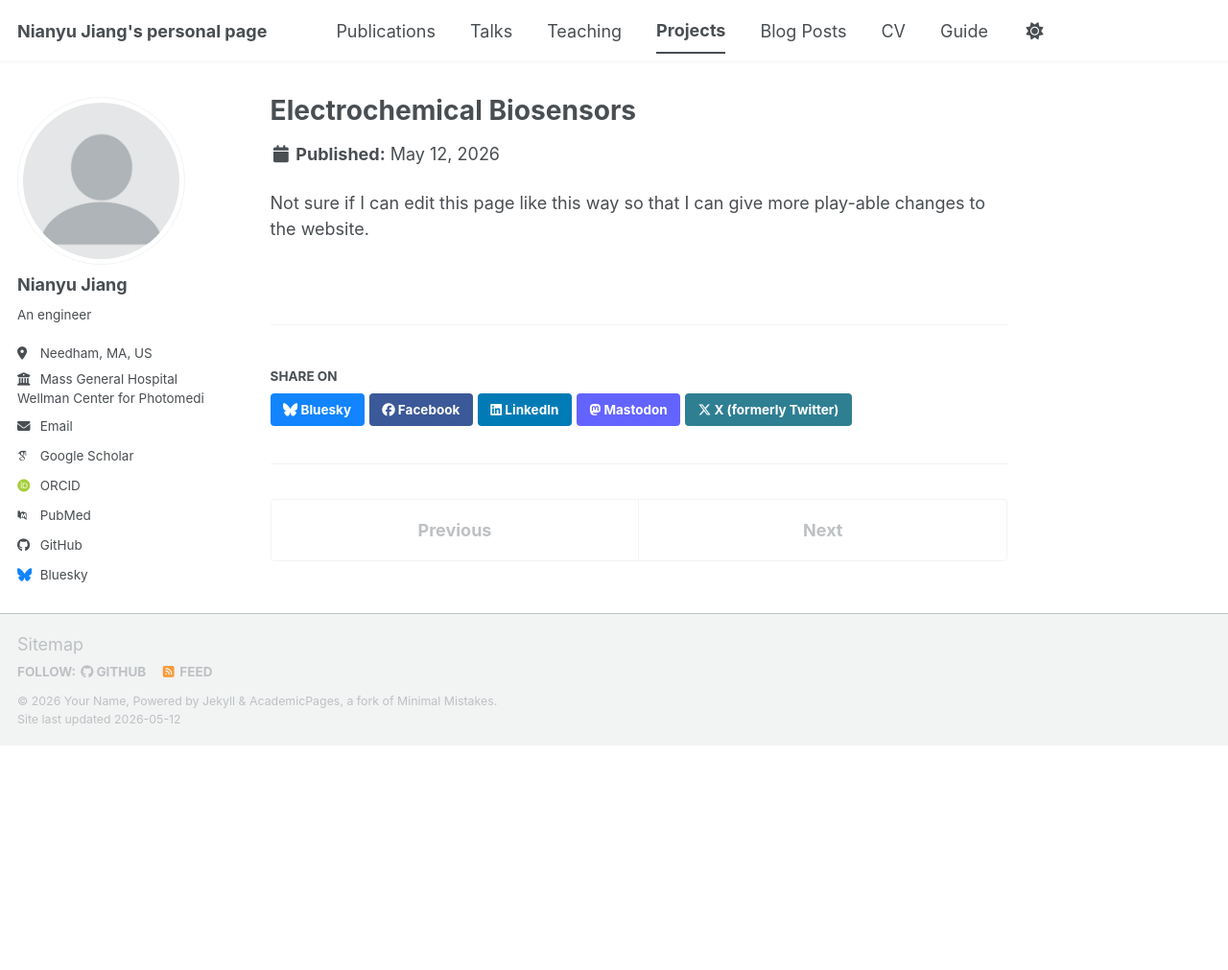
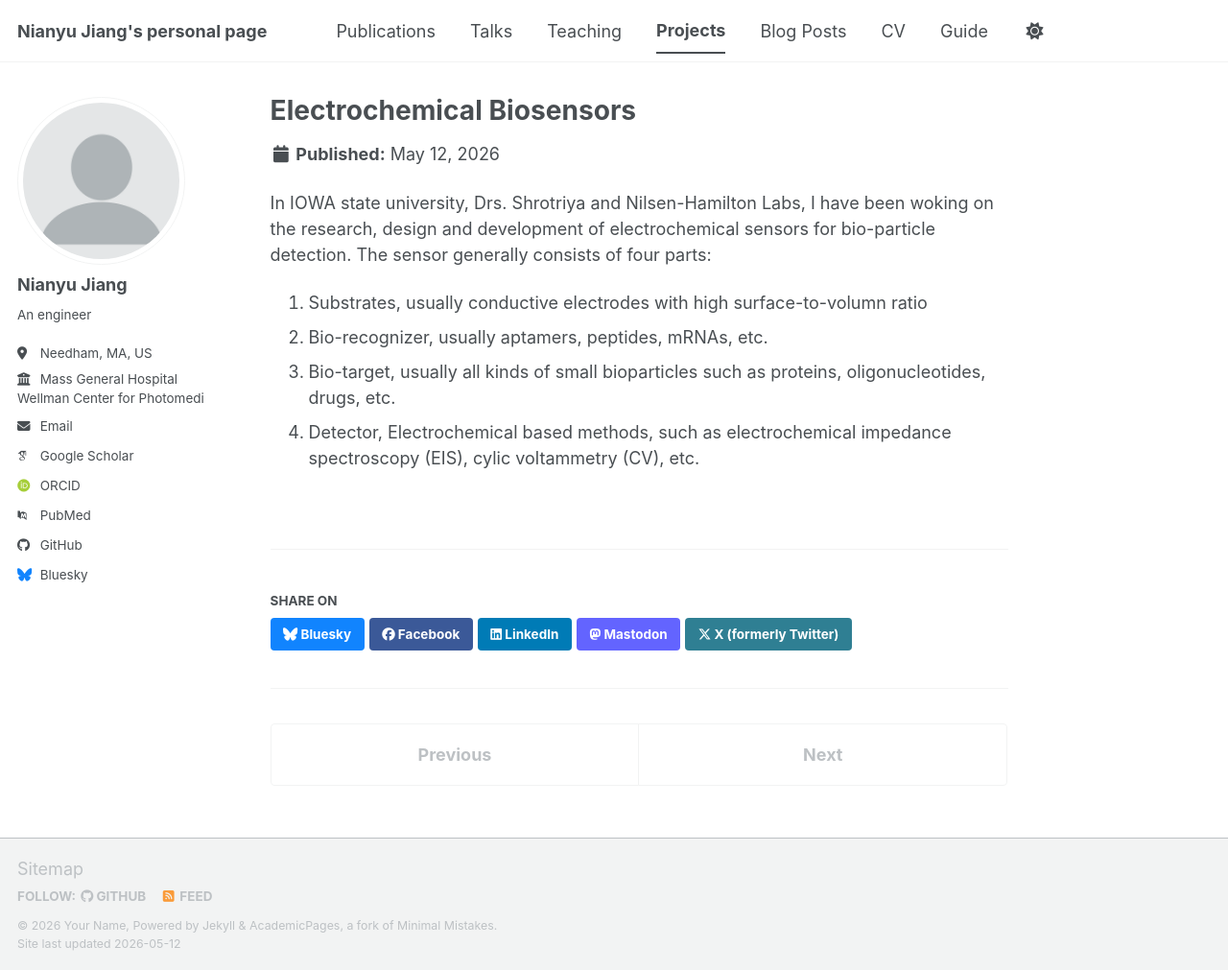
Before and after one commit to NianyuJiang/NianyuJiang.github.io, a Jekyll site: the page built from _portfolio/portfolio-1.md, in a window 1280 px wide and 1011 px high. Shown: the whole window at 96% size. Built offline with Jekyll 4.4.1, drawn with Linux system fonts in a browser that asks for light colours; some web fonts are replaced; a script bundle is joined from its source files by our own code; library files that are not in the unit come from our copies.

Commit message:
Update portfolio-1.md

```diff
--- a/_portfolio/portfolio-1.md
+++ b/_portfolio/portfolio-1.md
@@ -1,7 +1,11 @@
 ---
 title: "Electrochemical Biosensors"
-excerpt: "Biosensors using Aptamer functionalized NAAO membrane for bio-target detection<br/><img src='/images/500x300.png'>"
+excerpt: "Biosensors using Aptamer functionalized NAAO membrane for bio-target detection<br/><img src='/images/Project1_EISsensor.png'>"
 collection: portfolio
 ---
 
-Not sure if I can edit this page like this way so that I can give more play-able changes to the website.
+In IOWA state university, Drs. Shrotriya and Nilsen-Hamilton Labs, I have been woking on the research, design and development of electrochemical sensors for bio-particle detection. The sensor generally consists of four parts:
+1. Substrates, usually conductive electrodes with high surface-to-volumn ratio
+2. Bio-recognizer, usually aptamers, peptides, mRNAs, etc.
+3. Bio-target, usually all kinds of small bioparticles such as proteins, oligonucleotides, drugs, etc.
+4. Detector, Electrochemical based methods, such as electrochemical impedance spectroscopy (EIS), cylic voltammetry (CV), etc.
```
